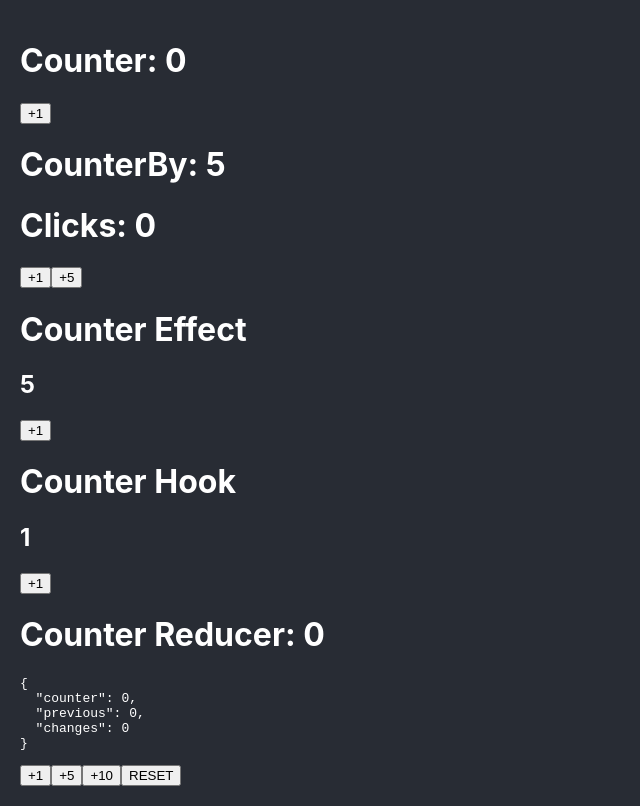
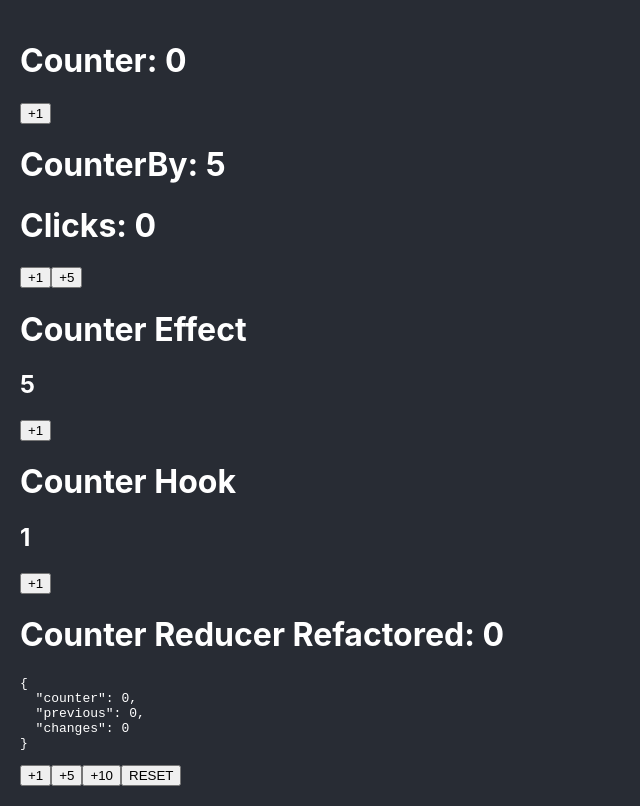
Before and after one commit to JD1927/react-bases, a React (Create React App) app: page / in a window 1280 px wide. Shown: the whole page, without its empty margins (0-640 px from the left). Built offline with nearby package versions, Linux system fonts and the light colour scheme.

Commit message:
Refactor CounterReducer component

```diff
--- a/src/App.tsx
+++ b/src/App.tsx
@@ -2,7 +2,8 @@ import { Counter } from './bases/Counter';
 import { CounterBy } from './bases/CounterBy';
 import { CounterEffect } from './bases/CounterEffect';
 import { CounterHook } from './bases/CounterHook';
-import { CounterReducerComponent } from './bases/CounterReducer';
+import { CounterReducerComponent } from './counter-reducer/CounterReducer';
+// import { CounterReducerComponent } from './bases/CounterReducer';
 
 function App() {
   return (
--- /dev/null
+++ b/src/counter-reducer/CounterReducer.tsx
@@ -0,0 +1,35 @@
+import { useReducer } from 'react';
+import { CounterState } from './interfaces/interfaces';
+import { counterReducer } from './state/counterReducer';
+
+const INITIAL_STATE: CounterState = {
+  counter: 0,
+  previous: 0,
+  changes: 0,
+};
+
+export const CounterReducerComponent = () => {
+
+  const [counterState, dispatch] = useReducer(counterReducer, INITIAL_STATE);
+  const { counter } = counterState;
+
+  const increaseBy = (value: number): void => {
+    dispatch({ type: 'increaseBy', payload: { value } });
+    console.log(counterState);
+  };
+
+  const handleReset = (): void => {
+    dispatch({ type: 'reset' });
+  };
+
+  return (
+    <>
+      <h1>Counter Reducer Refactored: {counter}</h1>
+      <pre>{JSON.stringify(counterState, null, 2)}</pre>
+      <button onClick={() => increaseBy(1)}>+1</button>
+      <button onClick={() => increaseBy(5)}>+5</button>
+      <button onClick={() => increaseBy(10)}>+10</button>
+      <button onClick={handleReset}>RESET</button>
+    </>
+  );
+};
--- /dev/null
+++ b/src/counter-reducer/actions/actions.ts
@@ -0,0 +1,3 @@
+type IncreaseByAction = { type: 'increaseBy', payload: { value: number; }; };
+type ResetAction = { type: 'reset'; };
+export type CounterAction = IncreaseByAction | ResetAction;
--- /dev/null
+++ b/src/counter-reducer/interfaces/interfaces.ts
@@ -0,0 +1,5 @@
+export interface CounterState {
+  counter: number;
+  previous: number;
+  changes: number;
+}
--- /dev/null
+++ b/src/counter-reducer/state/counterReducer.ts
@@ -0,0 +1,27 @@
+import { CounterAction } from '../actions/actions';
+import { CounterState } from '../interfaces/interfaces';
+
+export const counterReducer = (
+  state: CounterState,
+  action: CounterAction
+): CounterState => {
+  switch (action.type) {
+    case 'increaseBy':
+      const { value } = action.payload;
+      return {
+        ...state,
+        previous: state.counter,
+        changes: state.changes + 1,
+        counter: state.counter + value,
+      };
+    case 'reset':
+      return {
+        previous: 0,
+        changes: 0,
+        counter: 0,
+      };
+
+    default:
+      return state;
+  }
+};
```
